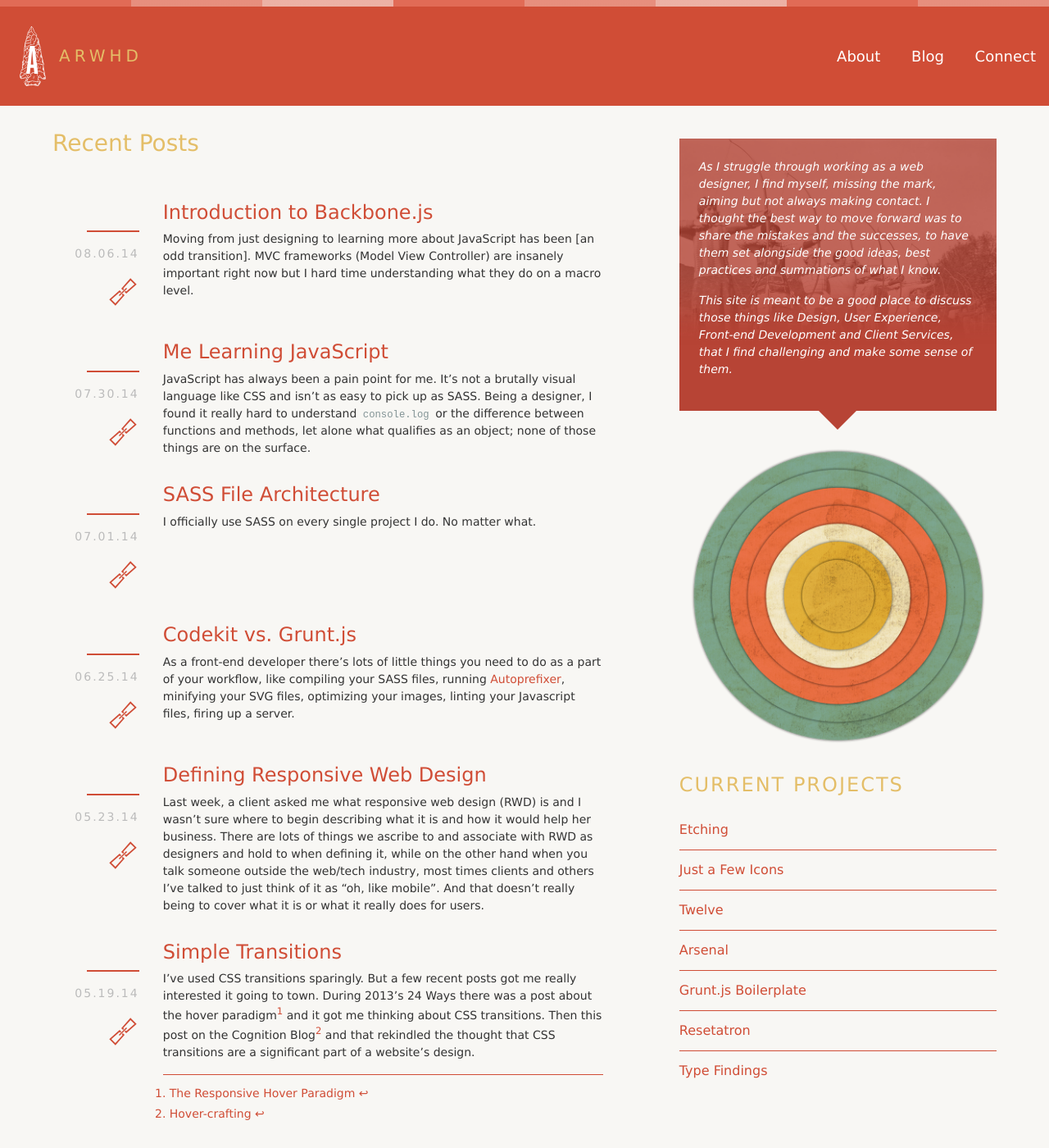
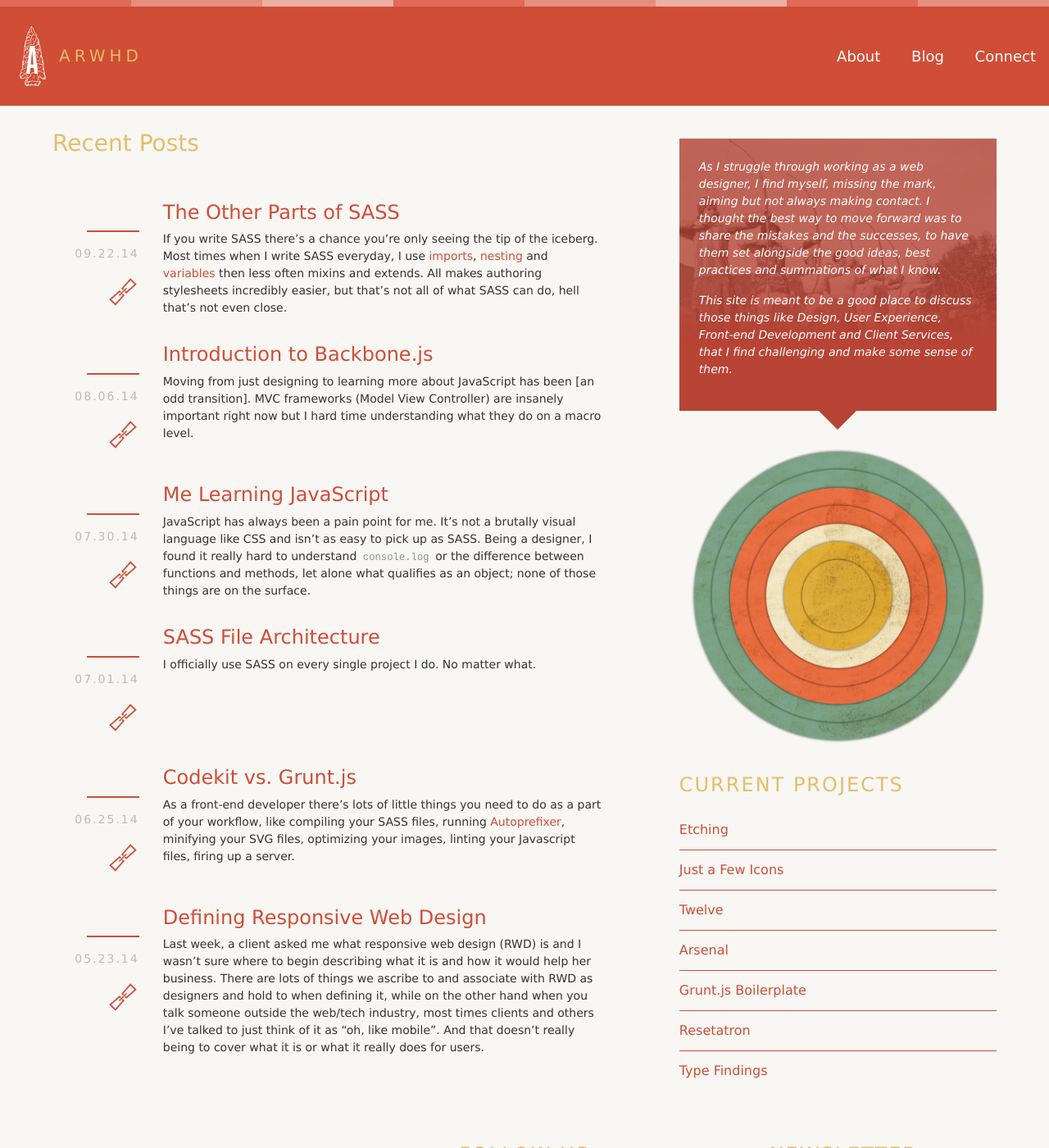
Before and after one commit to charlespeters/ARWHD, a Jekyll site: the page built from index.html, in a window 1280 px wide and 1400 px high. Shown: the whole window at 82% size. Built offline with Jekyll 4.4.1, drawn with Linux system fonts in a browser that asks for light colours; nearby versions of some CDN libraries; some web fonts are replaced; the list of posts is cut into pages by our own code; comment, search, counter and statistics services are not loaded; some of the changed lines change nothing that is shown.

Commit message:
posting the SASS post

```diff
--- a/_drafts/2014-09-22-the-other-parts-of-sass.md
+++ b/_posts/2014-09-22-the-other-parts-of-sass.md
@@ -149,11 +149,112 @@
   }
 }</code></pre>
 
-You can also use the Content directive to inline [media queries](http://thesassway.com/intermediate/responsive-web-design-in-sass-using-media-queries-in-sass-32) to setup and manage breakpoints better:
+You can also use the Content directive to inline [media queries](http://thesassway.com/intermediate/responsive-web-design-in-sass-using-media-queries-in-sass-32) to setup and manage breakpoints better. Let's say we setup all our breakpoints as variables.
 
+<pre><code class="language-scss">$breakpoint--small: 31.25rem; // 500px/16px
+$breakpoint--medium: 48rem; // 768px/16px
+$breakpoint--large: 63rem; // 1024px/16px</code></pre>
 
-[For IE only](http://jakearchibald.github.io/sass-ie/)
+This is little smarter because we're using variables, less room for error and more consistency. Then we can use that in mixin.
 
-[More Use Cases](http://robots.thoughtbot.com/sasss-content-directive)
+<pre><code class="language-scss">@mixin respond-to($media) {
+    @if $media == handhelds {
+        @media only screen and (max-width: $breakpoint--small) { @content; }
+    }
+    @else if $media == mediumscreens {
+        @media only screen and (min-width: $breakpoint--small + 1) and (max-width: $breakpoint--large - 1) { @content; }
+    }
+    @else if $media == widescreens {
+        @media only screen and (min-width: $breakpoint--large) { @content; }
+    }
+}</code></pre>
+
+In this mixin we're setting up media queries we can nest like this:
+
+<pre><code class="language-scss">.item {
+  width: 49%;
+  margin-right: 2%;
+  &:last-of-type {
+    margin-right: 0;
+  }
+  @include respond-to(handhelds) {
+    width: 100%;
+    margin: 0;
+  }
+}</code></pre>
+
+Compiles to:
+
+<pre><code class="language-css">.item {
+  width: 49%;
+  margin-right: 2%;
+}
+.item:last-of-type {
+  margin-right: 0;
+}
+@media only screen and (max-width: 31.25rem) {
+  .item {
+    width: 100%;
+    margin: 0;
+  }
+}</code></pre>
+
+There a ton of other use cases for the Content directive like getting styles for [for IE only](http://jakearchibald.github.io/sass-ie/) and lot brilliant ones from [Thoughtbot](http://robots.thoughtbot.com/sasss-content-directive) that are worth spending some time checking out.
 
 ### Interpolation
+
+The last lesser known part of SASS that I think is awesome is interpolation. Interpolation (in this context, interpolation isn't unique to SASS) is using the value of a variable in a string or different context. There is a way better explanation of that over [here](http://webdesign.tutsplus.com/tutorials/all-you-ever-need-to-know-about-sass-interpolation--cms-21375).
+
+Here we're going to create a simple 4 column grid. We're going to use a `@for` loop to count from 1 to 4. This loop will create a class for each count it makes and we'll use interpolation to name these classes so we can use them later.
+
+<pre><code class="language-scss">$end: 4;
+$gutterSize: 2%;
+@for $i from 1 through $end {
+    $single--column: (100 - (($end - 1)* $gutterSize ))/$end;
+    .col-#{$i}-#{$end} {
+        float: left;
+        width: ($i * $single--column) + (($i - 1) * $gutterSize);
+        @if $i == $end {} @else {
+          margin-right: $gutterSize;
+          &:last-child { margin-right: 0; }
+        }
+    }
+}</code></pre>
+
+Will return values we can use in our project naming the classes according to these values.
+
+<pre><code class="language-css">.col-1-4 {
+  float: left;
+  width: 23.5%;
+  margin-right: 2%;
+}
+.col-1-4:last-child {
+  margin-right: 0;
+}
+
+.col-2-4 {
+  float: left;
+  width: 49%;
+  margin-right: 2%;
+}
+.col-2-4:last-child {
+  margin-right: 0;
+}
+
+.col-3-4 {
+  float: left;
+  width: 74.5%;
+  margin-right: 2%;
+}
+.col-3-4:last-child {
+  margin-right: 0;
+}
+
+.col-4-4 {
+  float: left;
+  width: 100%;
+}</code></pre>
+
+---
+
+This is just the surface of SASS. There's so many things that don't get as much air play as imports, mixins, nesting and variables that are just as useful as those things. Leave me a comment and let me know how you're using other parts of SASS and some cool use cases, I would love hear more about how you folks use SASS.
```
